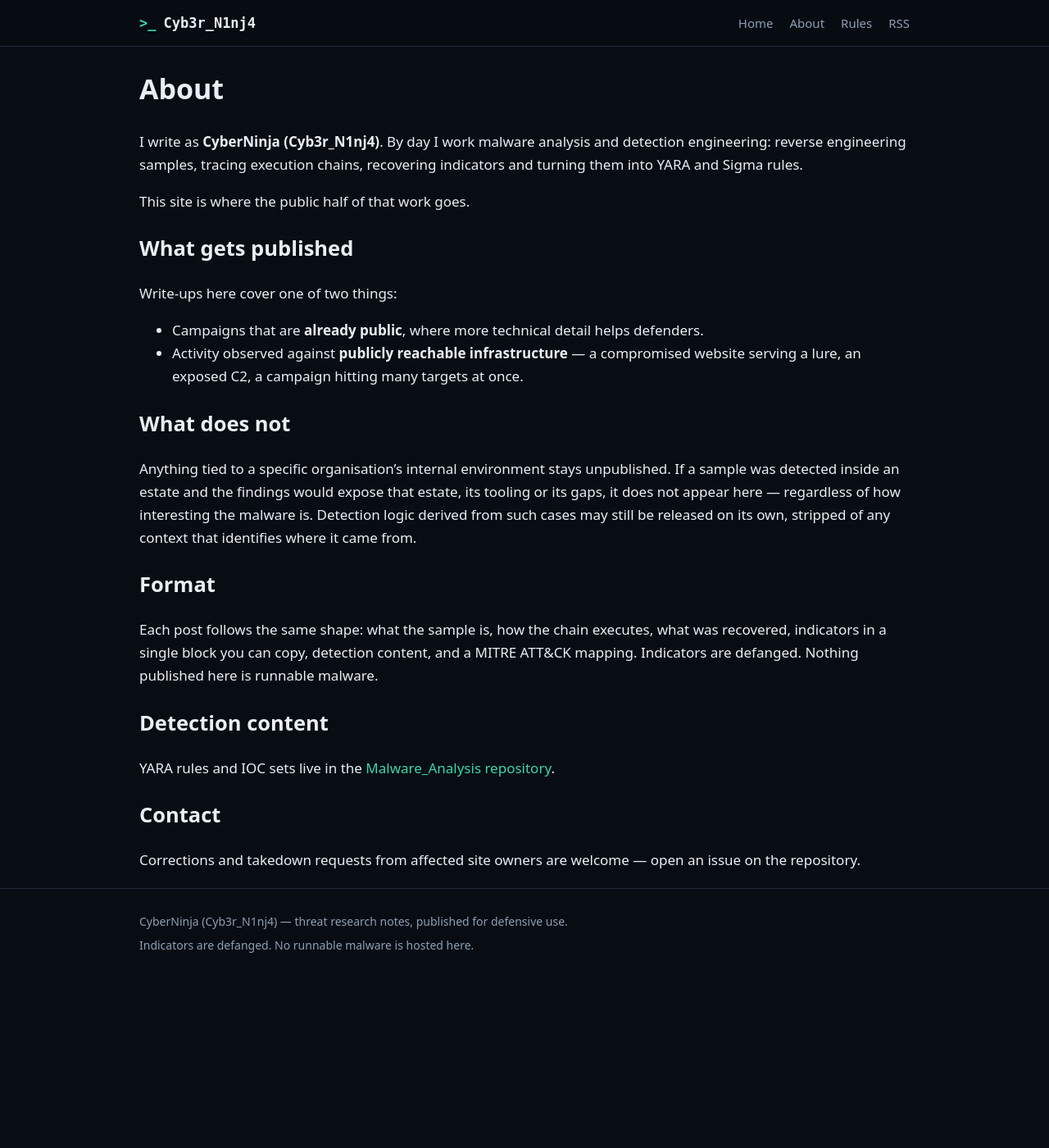
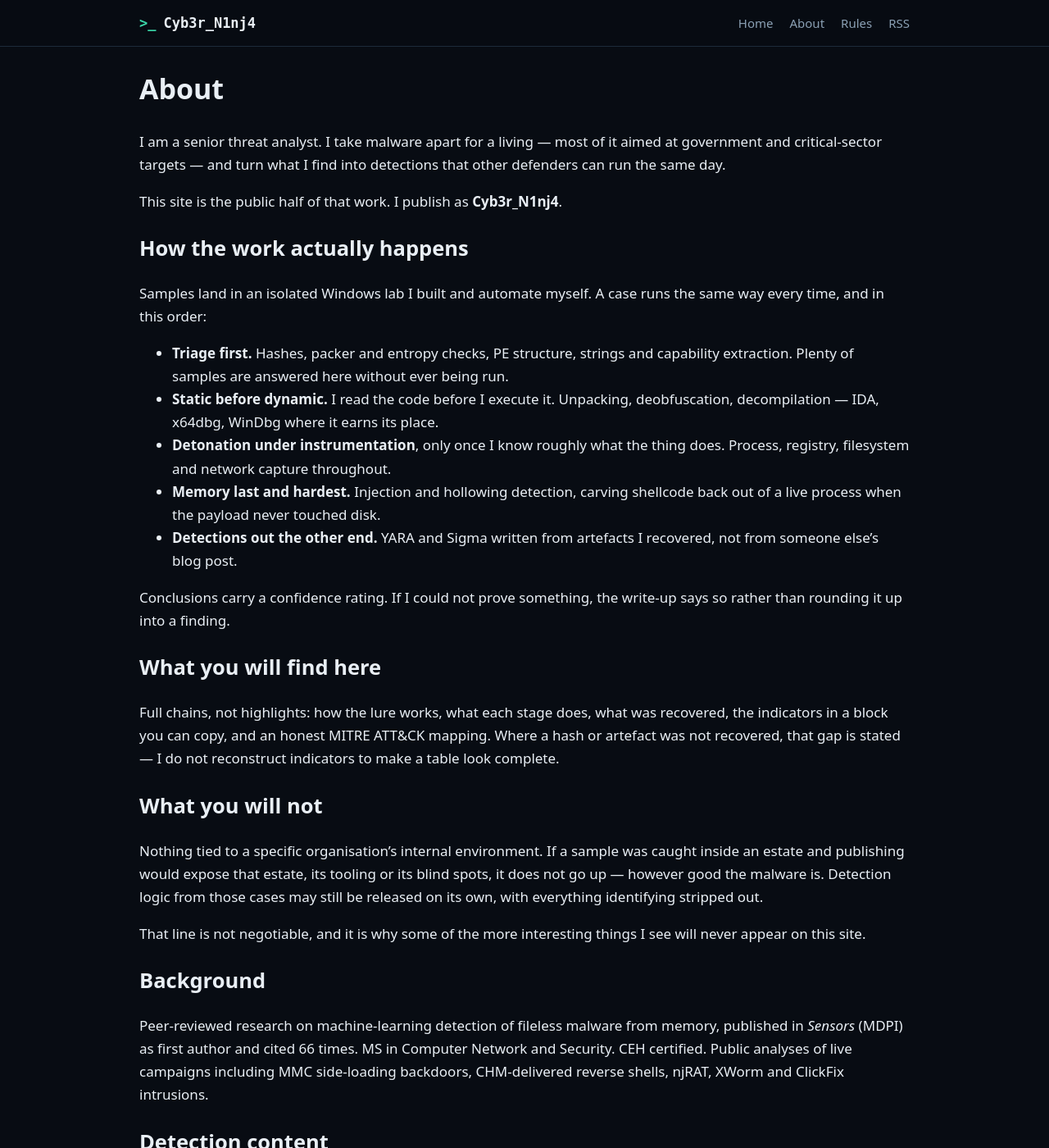
Before and after one commit to MOsamaKhalid/threat-research, a Jekyll site: the page built from about.md, in a window 1280 px wide and 1400 px high. Shown: the whole window at 82% size. Built offline with Jekyll 4.4.1, drawn with Linux system fonts in a browser that asks for light colours; some of the changed text lies outside the part shown.

Commit message:
Revise About page content and description
Updated the description and content structure in the About page to clarify the author's role and the nature of the published work.

```diff
--- a/about.md
+++ b/about.md
@@ -1,39 +1,60 @@
 ---
 layout: default
 title: About
-description: Who writes this and what gets published here.
+description: Who writes this, how the analysis is done, and what gets published.
 ---
 
 # About
 
-I write as **CyberNinja (Cyb3r_N1nj4)**. By day I work malware analysis and
-detection engineering: reverse engineering samples, tracing execution chains,
-recovering indicators and turning them into YARA and Sigma rules.
+I am a senior threat analyst. I take malware apart for a living — most of it aimed
+at government and critical-sector targets — and turn what I find into detections
+that other defenders can run the same day.
 
-This site is where the public half of that work goes.
+This site is the public half of that work. I publish as **Cyb3r_N1nj4**.
 
-## What gets published
+## How the work actually happens
 
-Write-ups here cover one of two things:
+Samples land in an isolated Windows lab I built and automate myself. A case runs the
+same way every time, and in this order:
 
-- Campaigns that are **already public**, where more technical detail helps defenders.
-- Activity observed against **publicly reachable infrastructure** — a compromised
-  website serving a lure, an exposed C2, a campaign hitting many targets at once.
+- **Triage first.** Hashes, packer and entropy checks, PE structure, strings and
+  capability extraction. Plenty of samples are answered here without ever being run.
+- **Static before dynamic.** I read the code before I execute it. Unpacking,
+  deobfuscation, decompilation — IDA, x64dbg, WinDbg where it earns its place.
+- **Detonation under instrumentation**, only once I know roughly what the thing does.
+  Process, registry, filesystem and network capture throughout.
+- **Memory last and hardest.** Injection and hollowing detection, carving shellcode
+  back out of a live process when the payload never touched disk.
+- **Detections out the other end.** YARA and Sigma written from artefacts I recovered,
+  not from someone else's blog post.
 
-## What does not
+Conclusions carry a confidence rating. If I could not prove something, the write-up
+says so rather than rounding it up into a finding.
 
-Anything tied to a specific organisation's internal environment stays unpublished.
-If a sample was detected inside an estate and the findings would expose that estate,
-its tooling or its gaps, it does not appear here — regardless of how interesting the
-malware is. Detection logic derived from such cases may still be released on its own,
-stripped of any context that identifies where it came from.
+## What you will find here
 
-## Format
+Full chains, not highlights: how the lure works, what each stage does, what was
+recovered, the indicators in a block you can copy, and an honest MITRE ATT&CK mapping.
+Where a hash or artefact was not recovered, that gap is stated — I do not reconstruct
+indicators to make a table look complete.
 
-Each post follows the same shape: what the sample is, how the chain executes,
-what was recovered, indicators in a single block you can copy, detection content,
-and a MITRE ATT&CK mapping. Indicators are defanged. Nothing published here is
-runnable malware.
+## What you will not
+
+Nothing tied to a specific organisation's internal environment. If a sample was caught
+inside an estate and publishing would expose that estate, its tooling or its blind
+spots, it does not go up — however good the malware is. Detection logic from those
+cases may still be released on its own, with everything identifying stripped out.
+
+That line is not negotiable, and it is why some of the more interesting things I see
+will never appear on this site.
+
+## Background
+
+Peer-reviewed research on machine-learning detection of fileless malware from memory,
+published in *Sensors* (MDPI) as first author and cited 66 times. MS in Computer
+Network and Security. CEH certified. Public analyses of live campaigns including
+MMC side-loading backdoors, CHM-delivered reverse shells, njRAT, XWorm and ClickFix
+intrusions.
 
 ## Detection content
 
@@ -42,5 +63,6 @@ YARA rules and IOC sets live in the
 
 ## Contact
 
-Corrections and takedown requests from affected site owners are welcome — open an
-issue on the repository.
+Corrections, better explanations, and takedown requests from owners of compromised
+sites are all welcome — open an issue on
+[the repository](https://github.com/MOsamaKhalid/threat-research/issues).
```
